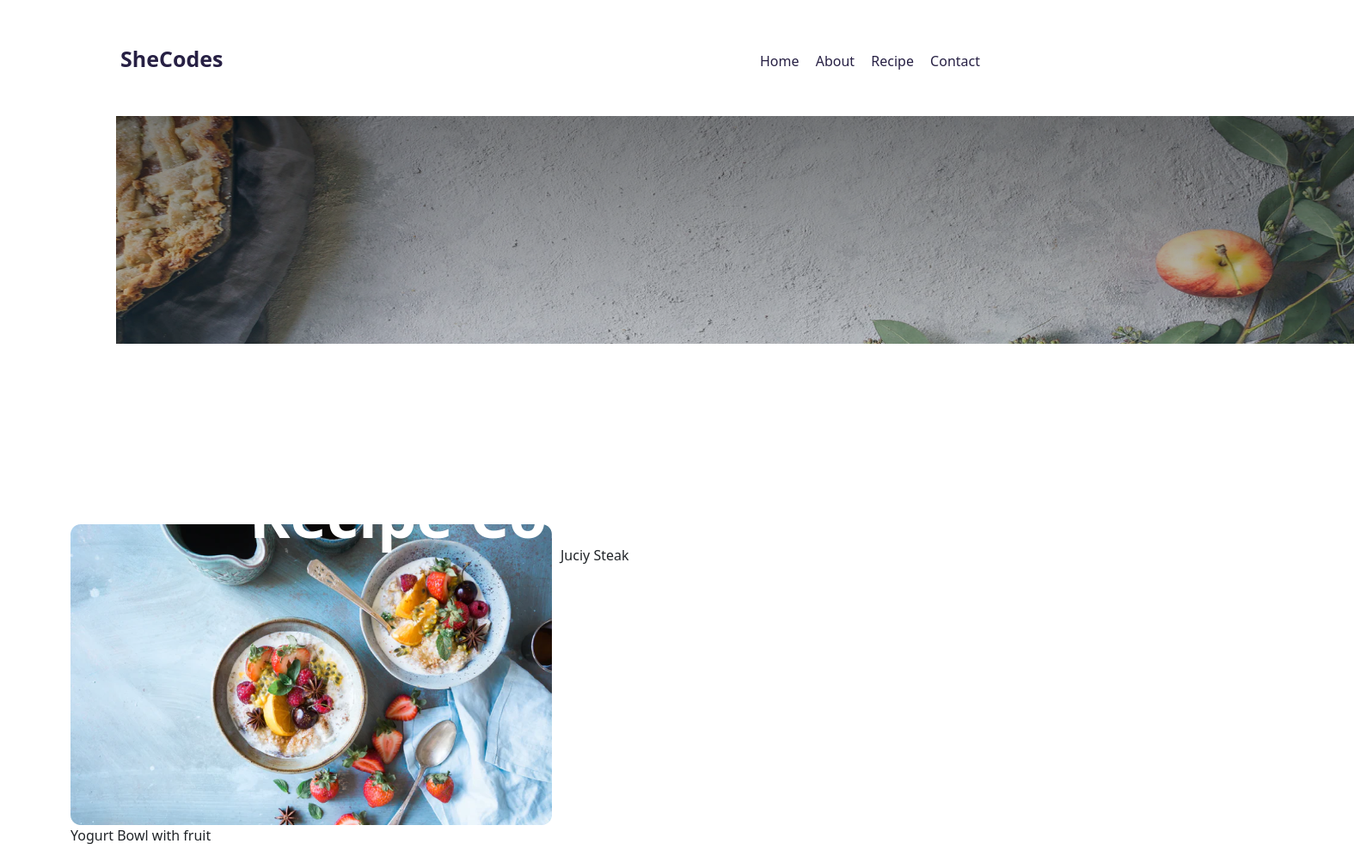
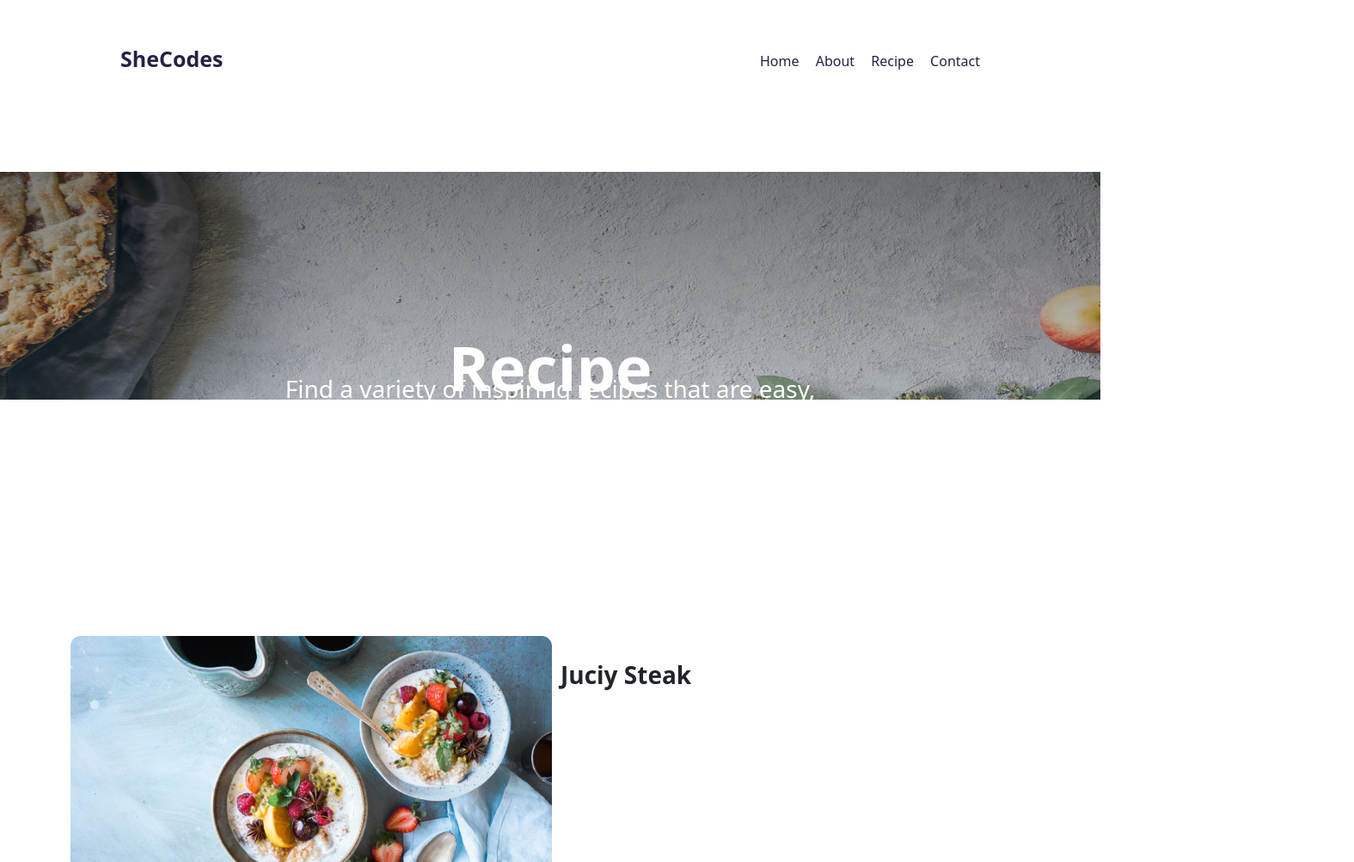
Before and after one commit to cbrandt92/blog, a plain HTML site: page index.html in a window 1280 px wide. Shown: the top 1003 px of the page at 86% size, 1575 px wide, since content can reach past the window. Drawn offline with nearby package versions, Linux system fonts and the light colour scheme.

Commit message:
styled index.html

```diff
--- a/index.html
+++ b/index.html
@@ -48,7 +48,6 @@
       </nav>
     </div>
     <div class="hero">
-      <img class="image" src="src/photos/overlay.png" alt="" />
       <h1 class="title">Recipe Collection</h1>
       <h3 class="caption">
         Find a variety of inspiring recipes that are easy, <br />
@@ -56,7 +55,7 @@
       </h3>
     </div>
     <div class="container">
-      <div class="row">
+      <div class="row recipes">
         <div class="col-6 mb-4">
           <img src="src/photos/yogurt.png" alt="" />
           <p>Yogurt Bowl with fruit</p>
@@ -90,6 +89,7 @@
           <p>Fresh fruit salad</p>
         </div>
       </div>
+    </div>
     <footer>
       <div class="d-flex justify-content-between">
         <div class="company ms-5">SheCodes</div>
@@ -103,6 +103,5 @@
         </div>
       </div>
     </footer>
-    </div>
   </body>
 </html>
--- a/src/style.css
+++ b/src/style.css
@@ -36,14 +36,31 @@ nav a:hover {
 }
 
 .hero {
-  padding: 135px;
-  color: #ffff;
+  padding: 270px 329px;
   position: relative;
-  text-align: center;
+  background-image: url("../src/photos/overlay.png");
+  background-repeat: no-repeat;
+  width; 1440px;
+  margin-top: 200px;
 }
 
+
 .title {
+  text-align: center;
   position: absolute;
+  top: 50%;
+  left: 50%;
+  transform: translate(-50%, -50%);
+  color: white;
+}
+
+.caption {
+  text-align: center;
+  position: absolute;
+  top: 50%;
+  left: 50%;
+  transform: translate(-50%, -50%);
+  color: white;
 }
 
 footer {
@@ -74,3 +91,8 @@ h4 {
 .information {
   font-size: 24px;
 }
+
+.recipes p {
+  font-weight: bold;
+  font-size: 28px;
+}
```
Lines whose indentation alone changed are shown as unchanged.
